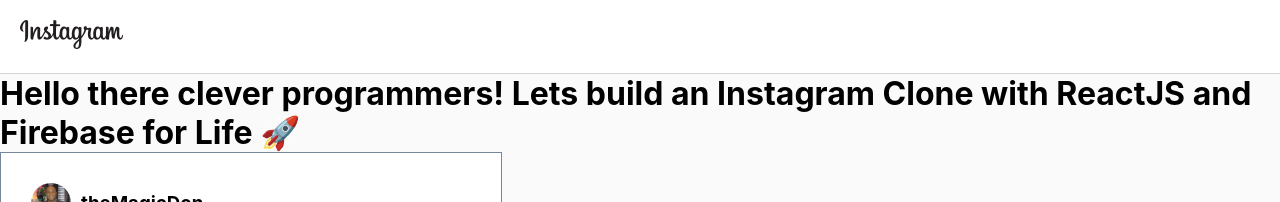
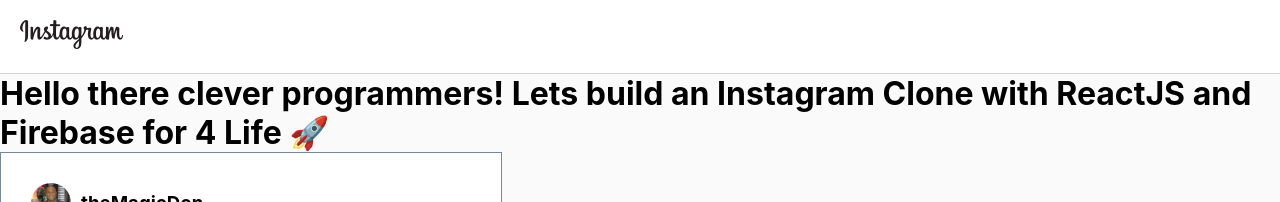
Before and after one commit to codenameRy/Instagram-Clone, a React (Create React App) app: page / in a window 1280 px wide. Shown: the top 202 px of the page. Built offline with nearby package versions, Linux system fonts and the light colour scheme.

Commit message:
Updates new

```diff
--- a/src/App.js
+++ b/src/App.js
@@ -28,7 +28,7 @@
       />
       </div>
 
-      <h1>Hello there clever programmers! Lets build an Instagram Clone with ReactJS and Firebase for Life 🚀 </h1>
+      <h1>Hello there clever programmers! Lets build an Instagram Clone with ReactJS and Firebase for 4 Life 🚀 </h1>
 
       {
         posts.map(post => (
```
